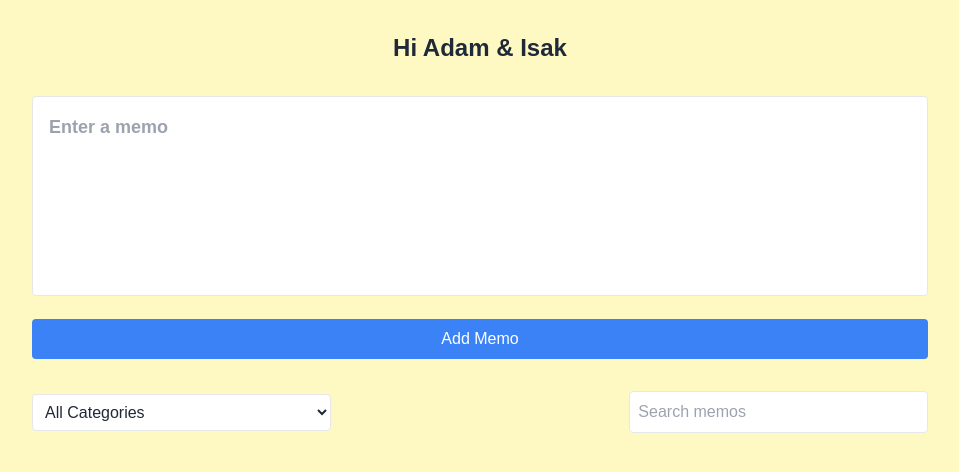
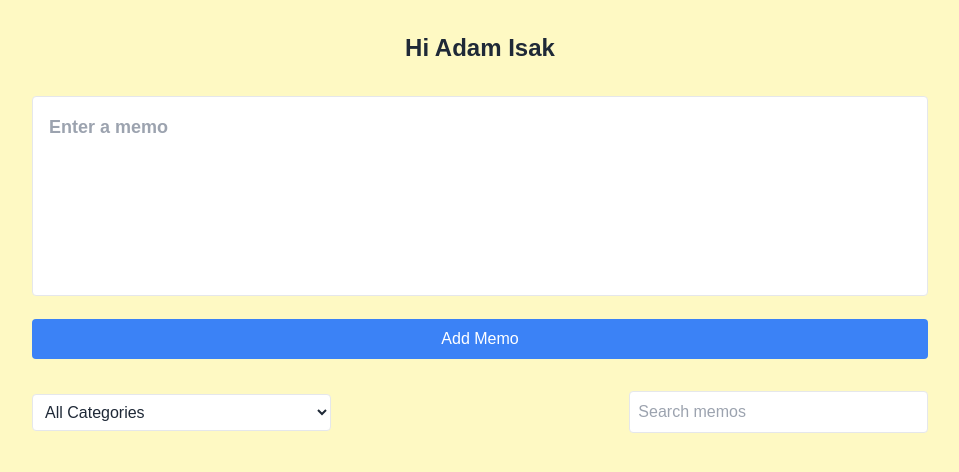
Before and after one commit to Xiabher/memoapp-pwa, a Next.js app: page / in a window 1280 px wide. Shown: the top 472 px of the page, without its empty margins (160-1119 px from the left). Built offline with nearby package versions, Linux system fonts and the light colour scheme.

Commit message:
fixed Type error: File '/vercel/path0/src/app/memos/page.tsx' is not a module.

```diff
--- a/src/app/memos/page.tsx
+++ b/src/app/memos/page.tsx
@@ -0,0 +1,3 @@
+export default function MemosPage() {
+    return <div>Memos Page</div>
+  }
--- a/src/app/page.tsx
+++ b/src/app/page.tsx
@@ -29,7 +29,7 @@ export default function Home() {
   return (
     <main className="flex min-h-screen flex-col items-center p-4 sm:p-8 bg-yellow-100">
       <div className="w-full max-w-4xl space-y-8">
-        <h1 className="text-2xl font-bold text-center mb-4 text-gray-800">Hi Adam & Isak</h1>
+        <h1 className="text-2xl font-bold text-center mb-4 text-gray-800">Hi Adam Isak</h1>
         <MemoForm />
         <SearchAndFilter
           searchQuery={searchQuery}
```
